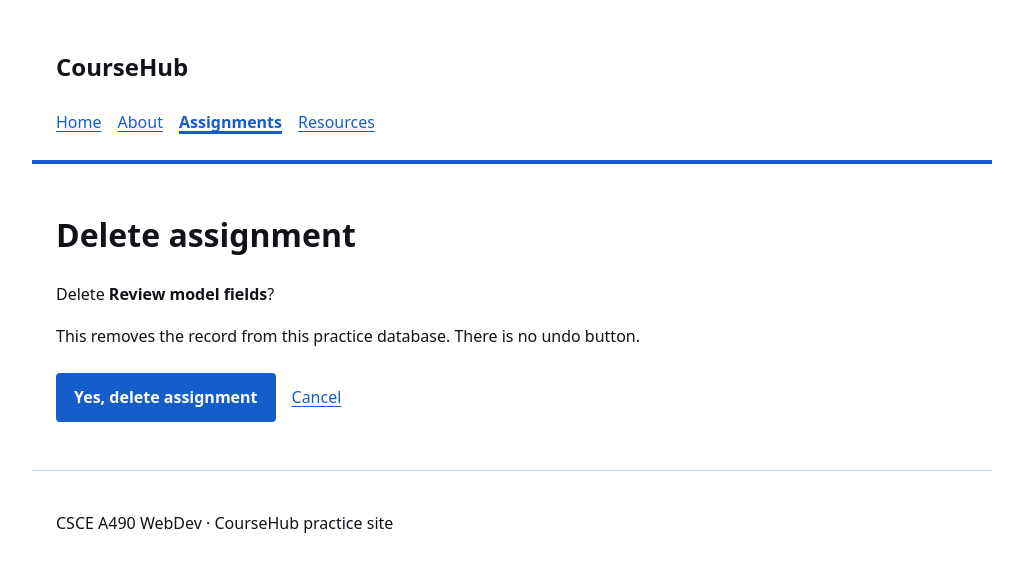
After one commit to jjenckes2/coursehub_django_fall2026, a Django app: page /assignments/1001/delete/ in a window 1280 px wide. The commit adds this page. Shown: the top 572 px of the page, without its empty margins (128-1151 px from the left). Run offline with Django 5.2, Linux system fonts and the light colour scheme; data comes from the database, SQL or seed files in the repository.

Commit message:
added Oct 19 material

```diff
--- a/core/forms.py
+++ b/core/forms.py
@@ -32,3 +32,8 @@ class AssignmentForm(forms.ModelForm):
         if not 1 <= minutes <= 480:
             raise forms.ValidationError("Enter a duration from 1 to 480 minutes.")
         return minutes
+
+
+class AssignmentUpdateForm(AssignmentForm):
+    class Meta(AssignmentForm.Meta):
+        fields = AssignmentForm.Meta.fields + ("completed",)
--- a/core/static/core/css/site.css
+++ b/core/static/core/css/site.css
@@ -147,3 +147,30 @@ button {
   outline: 3px solid #111318;
   outline-offset: 3px;
 }
+
+.assignment-form input[type="checkbox"] {
+  display: inline-block;
+  width: 1.2rem;
+  height: 1.2rem;
+  padding: 0;
+  accent-color: #165dcc;
+}
+
+.record-actions {
+  display: flex;
+  flex-wrap: wrap;
+  gap: 1rem;
+}
+
+.messages {
+  padding: 0;
+  list-style: none;
+}
+
+.message {
+  margin-block: 1rem;
+  padding: 0.8rem 1rem;
+  border-left: 0.25rem solid #165dcc;
+  background: #e9f5fc;
+  color: #111318;
+}
--- /dev/null
+++ b/core/templates/core/assignment_confirm_delete.html
@@ -0,0 +1,17 @@
+{% extends "core/base.html" %}
+
+{% block title %}{{ page_title }} | CourseHub{% endblock %}
+
+{% block content %}
+  <h1>{{ page_title }}</h1>
+  <p>Delete <strong>{{ assignment.title }}</strong>?</p>
+  <p>This removes the record from this practice database. There is no undo button.</p>
+  <form class="assignment-form" method="post"
+        action="{% url 'core:assignment_delete' pk=assignment.pk %}">
+    {% csrf_token %}
+    <div class="form-actions">
+      <button type="submit">Yes, delete assignment</button>
+      <a href="{% url 'core:assignment_detail' pk=assignment.pk %}">Cancel</a>
+    </div>
+  </form>
+{% endblock %}
--- a/core/templates/core/assignment_detail.html
+++ b/core/templates/core/assignment_detail.html
@@ -28,5 +28,9 @@
     {% else %}
       <p>No description yet.</p>
     {% endif %}
+    <p class="record-actions">
+      <a href="{% url 'core:assignment_update' pk=assignment.pk %}">Edit assignment</a>
+      <a href="{% url 'core:assignment_delete' pk=assignment.pk %}">Delete assignment</a>
+    </p>
   </article>
 {% endblock %}
--- a/core/templates/core/base.html
+++ b/core/templates/core/base.html
@@ -15,6 +15,15 @@
     {% include "core/includes/nav.html" %}
   </header>
   <main id="main-content" tabindex="-1">
+    {% if messages %}
+      <ul class="messages" aria-label="Notifications">
+        {% for message in messages %}
+          <li class="message{% if message.tags %} {{ message.tags }}{% endif %}">
+            {{ message }}
+          </li>
+        {% endfor %}
+      </ul>
+    {% endif %}
     {% block content %}{% endblock %}
   </main>
   <footer>
--- a/core/templates/core/includes/nav.html
+++ b/core/templates/core/includes/nav.html
@@ -5,7 +5,7 @@
   <a href="{% url 'core:about' %}"
      {% if current == "about" %}aria-current="page"{% endif %}>About</a>
   <a href="{% url 'core:assignments' %}"
-     {% if current == "assignments" or current == "assignments_by_status" or current == "assignment_detail" or current == "assignment_create" %}aria-current="true"{% endif %}>Assignments</a>
+     {% if current == "assignments" or current == "assignments_by_status" or current == "assignment_detail" or current == "assignment_create" or current == "assignment_update" or current == "assignment_delete" %}aria-current="true"{% endif %}>Assignments</a>
   <a href="{% url 'core:resources' %}"
      {% if current == "resources" %}aria-current="page"{% endif %}>Resources</a>
 </nav>
--- a/core/urls.py
+++ b/core/urls.py
@@ -19,5 +19,15 @@ urlpatterns = [
         views.assignment_detail,
         name="assignment_detail",
     ),
+    path(
+        "assignments/<int:pk>/edit/",
+        views.assignment_update,
+        name="assignment_update",
+    ),
+    path(
+        "assignments/<int:pk>/delete/",
+        views.assignment_delete,
+        name="assignment_delete",
+    ),
     path("resources/", views.resources, name="resources"),
 ]
--- a/core/views.py
+++ b/core/views.py
@@ -1,8 +1,10 @@
+from django.contrib import messages
 from django.http import Http404
 from django.shortcuts import get_object_or_404, redirect, render
+from django.urls import reverse
 from django.views.decorators.http import require_http_methods
 
-from .forms import AssignmentForm
+from .forms import AssignmentForm, AssignmentUpdateForm
 from .models import Assignment
 
 
@@ -10,8 +12,8 @@ def home(request):
     context = {
         "page_title": "Home",
         "course_name": "CSCE A490 WebDev",
-        "announcement": "Create an assignment, then follow it to its detail page.",
-        "topics": ["ModelForms", "GET and POST", "Validation", "CSRF"],
+        "announcement": "Create, read, update, and delete practice assignments.",
+        "topics": ["CRUD", "Editing", "Safe deletion", "Messages"],
     }
     return render(request, "core/home.html", context)
 
@@ -76,6 +78,7 @@ def assignment_create(request):
         form = AssignmentForm(request.POST)
         if form.is_valid():
             task = form.save()
+            messages.success(request, "Assignment created.")
             return redirect("core:assignment_detail", pk=task.pk)
     else:
         form = AssignmentForm()
@@ -83,8 +86,50 @@ def assignment_create(request):
     context = {
         "page_title": "Add assignment",
         "form": form,
+        "form_action": reverse("core:assignment_create"),
+        "cancel_url": reverse("core:assignments_by_status", kwargs={"status": "all"}),
+        "submit_label": "Save assignment",
+        "form_description": "New assignments start unfinished. Description is optional.",
     }
     return render(request, "core/assignment_form.html", context)
+
+
+@require_http_methods(["GET", "POST"])
+def assignment_update(request, pk):
+    task = get_object_or_404(Assignment, pk=pk)
+    if request.method == "POST":
+        form = AssignmentUpdateForm(request.POST, instance=task)
+        if form.is_valid():
+            task = form.save()
+            messages.success(request, "Assignment updated.")
+            return redirect("core:assignment_detail", pk=task.pk)
+    else:
+        form = AssignmentUpdateForm(instance=task)
+
+    context = {
+        "page_title": "Edit assignment",
+        "form": form,
+        "form_action": reverse("core:assignment_update", kwargs={"pk": task.pk}),
+        "cancel_url": reverse("core:assignment_detail", kwargs={"pk": task.pk}),
+        "submit_label": "Save changes",
+        "form_description": "Update the details or change the completion status.",
+    }
+    return render(request, "core/assignment_form.html", context)
+
+
+@require_http_methods(["GET", "POST"])
+def assignment_delete(request, pk):
+    task = get_object_or_404(Assignment, pk=pk)
+    if request.method == "POST":
+        task.delete()
+        messages.success(request, "Assignment deleted.")
+        return redirect("core:assignments_by_status", status="all")
+
+    context = {
+        "page_title": "Delete assignment",
+        "assignment": task,
+    }
+    return render(request, "core/assignment_confirm_delete.html", context)
 
 
 def resources(request):
--- a/coursehub_project/settings.py
+++ b/coursehub_project/settings.py
@@ -25,7 +25,7 @@ SECRET_KEY = 'django-insecure-+0g_1@n_%uo1=+p2@hv_z4ojcboqyz)5ng3xf)cecb#!cfu$h$
 # SECURITY WARNING: don't run with debug turned on in production!
 DEBUG = True
 
-ALLOWED_HOSTS = []
+ALLOWED_HOSTS = ["localhost", "127.0.0.1"]
 
 
 # Application definition
```
Also changed, not shown: core/templates/core/assignment_form.html (+4 -4 lines).
